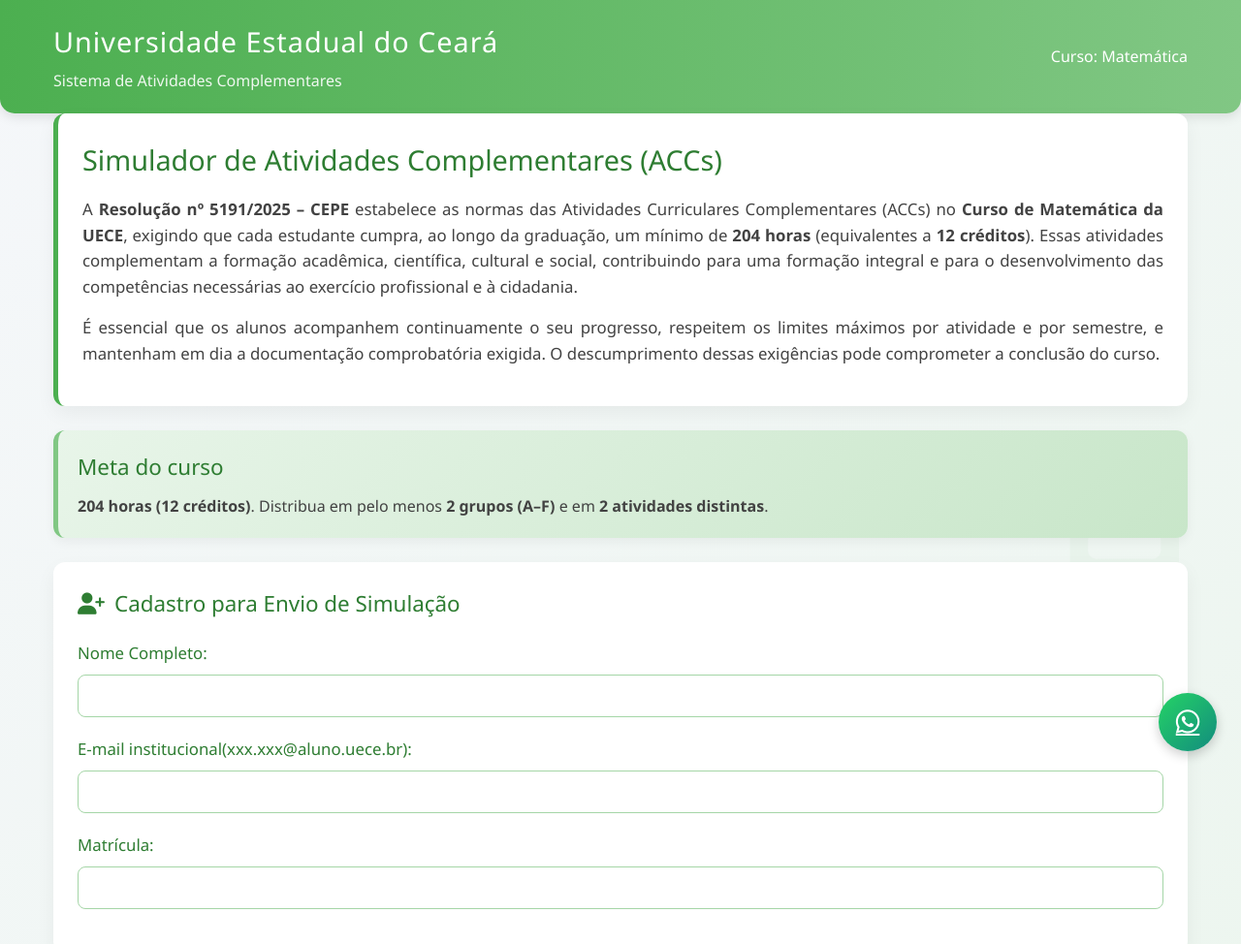
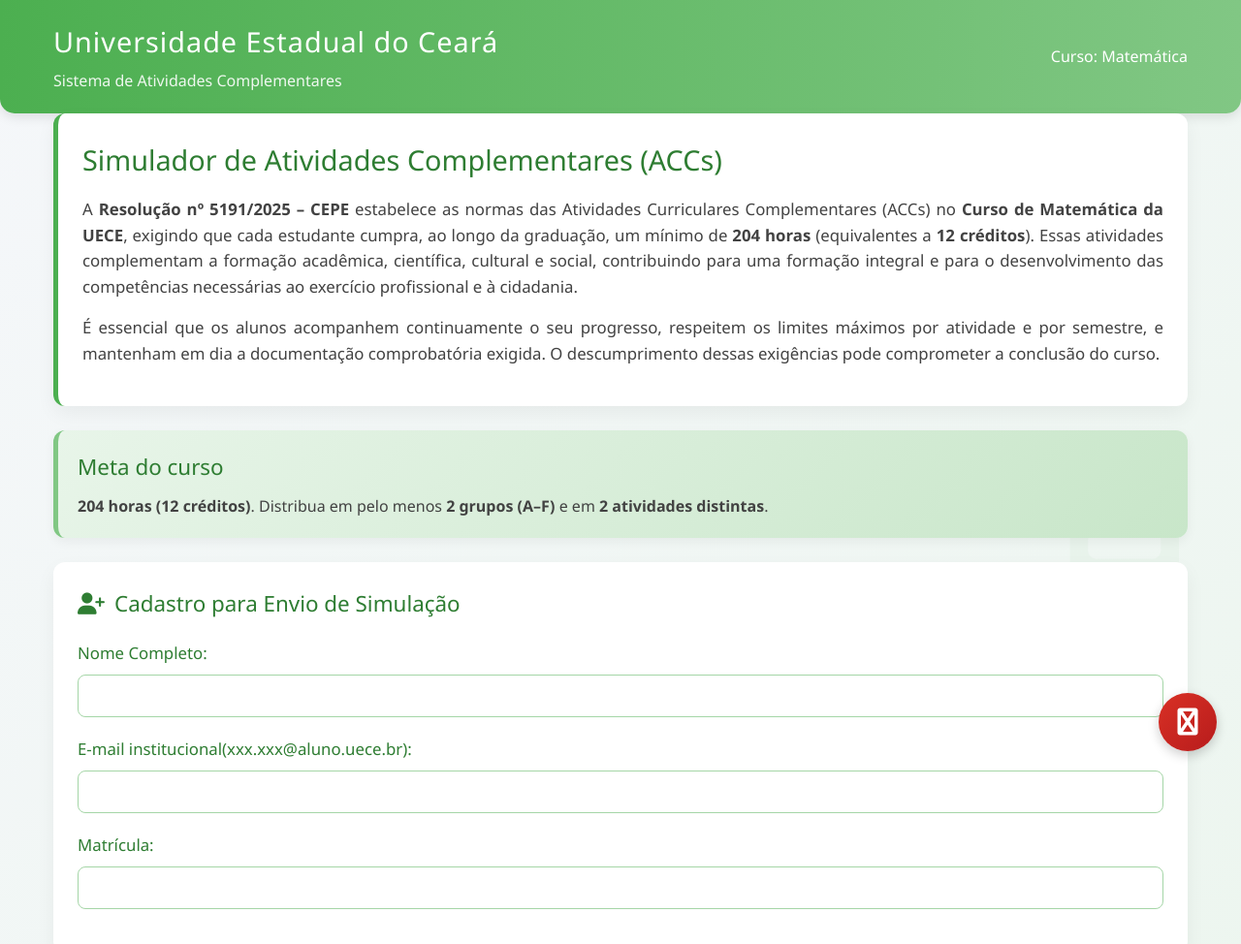
Before and after one commit to CiceroHitzschky/simuladorAccs, a plain HTML site: page index.html in a window 1280 px wide. Shown: the top 974 px of the page at 97% size. Drawn offline with nearby package versions, Linux system fonts and the light colour scheme.

Commit message:
Mudança de wpp para email

```diff
--- a/index.html
+++ b/index.html
@@ -407,7 +407,7 @@
   }
 
   /* Botão flutuante para WhatsApp */
-  .whatsapp-button {
+/*   .whatsapp-button {
     position: fixed;
     bottom: 25px;
     right: 25px;
@@ -423,6 +423,24 @@
     box-shadow: 0 4px 12px rgba(0,0,0,0.2);
     z-index: 1000;
     transition: all 0.3s ease;
+  } */
+  .whatsapp-button {
+  position: fixed;
+  bottom: 25px;
+  right: 25px;
+  width: 60px;
+  height: 60px;
+  /* cores estilo e-mail (vermelho Gmail) */
+  background: linear-gradient(135deg, #d93025 0%, #b71c1c 100%);
+  color: white;
+  border-radius: 50%;
+  display: flex;
+  align-items: center;
+  justify-content: center;
+  font-size: 28px;
+  box-shadow: 0 4px 12px rgba(0,0,0,0.2);
+  z-index: 1000;
+  transition: all 0.3s ease;
   }
 
   .whatsapp-button:hover {
@@ -964,8 +982,8 @@
   </main>
 
   <!-- Botão WhatsApp -->
-  <a href="https://wa.me/5585988887777?text=Olá! Tenho dúvidas sobre o Simulador de ACCs do curso de Matemática da UECE." class="whatsapp-button" target="_blank">
-    <i class="fab fa-whatsapp"></i>
+  <a href="https://mail.google.com/mail/?view=cm&fs=1&to=matematica@uece.br&su=D%C3%BAvida%20sobre%20as%20ACC&body=Ol%C3%A1%2C%20tenho%20uma%20d%C3%BAvida%20sobre%20as%20ACC%20podem%20me%20ajudar%3F" class="whatsapp-button" target="_blank">
+    <i class="fab fa-envelope"></i>
   </a>
 
   <!-- Footer -->
@@ -1385,4 +1403,5 @@
     })();
   </script>
 </body>
+
 </html>
```
